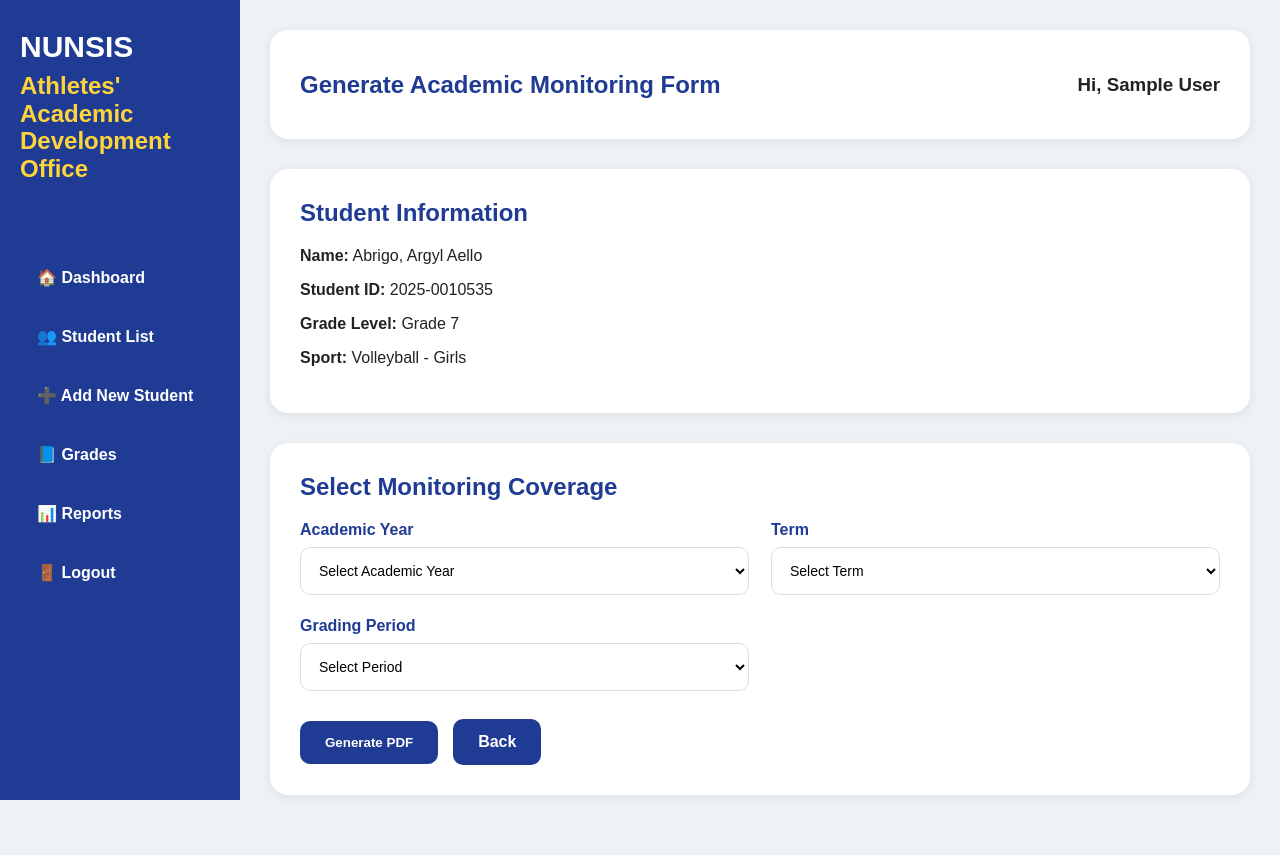
After one commit to villacarlosmathias/aado-athlete-monitoring, a Flask app: page /monitoring_form_filter/2025-0010535 in a window 1280 px wide. The commit adds this page. Run offline with Flask 3, Linux system fonts and the light colour scheme; the visitor is signed in with stand-in values (Sample User, id 1); data comes from the database, SQL or seed files in the repository; parts of the project's set-up code (start-up, migrations or seed data) failed here and were passed over.

Commit message:
Filter academic monitoring form by year term period

```diff
--- a/app.py
+++ b/app.py
@@ -1724,8 +1724,8 @@ def intervention_report():
 
     return response
 
-@app.route("/academic_monitoring_form/<student_id>")
-def academic_monitoring_form(student_id):
+@app.route("/monitoring_form_filter/<student_id>")
+def monitoring_form_filter(student_id):
 
     df = load_data()
     df = filter_data_by_role(df)
@@ -1740,6 +1740,66 @@ def academic_monitoring_form(student_id):
     student = student_records.iloc[0].to_dict()
     grade_level = str(student.get("Grade Level", ""))
 
+    academic_years = sorted(
+        student_records["Academic Year"]
+        .dropna()
+        .astype(str)
+        .unique()
+    )
+
+    terms = sorted(
+        student_records["Term"]
+        .dropna()
+        .astype(str)
+        .apply(normalize_term)
+        .unique()
+    )
+
+    if is_college(grade_level):
+        periods = ["Final"]
+    elif is_shs(grade_level):
+        periods = ["Midterm", "Final"]
+    else:
+        periods = ["Q1", "Q2", "Q3", "Q4"]
+
+    return render_template(
+        "monitoring_form_filter.html",
+        student=student,
+        academic_years=academic_years,
+        terms=terms,
+        periods=periods
+    )
+
+@app.route("/academic_monitoring_form/<student_id>")
+def academic_monitoring_form(student_id):
+
+    df = load_data()
+    df = filter_data_by_role(df)
+
+    student_records = df[
+        df["Student ID"].astype(str) == str(student_id)
+    ]
+
+    if student_records.empty:
+        return "Student not found"
+
+    student = student_records.iloc[0].to_dict()
+    grade_level = str(student.get("Grade Level", ""))
+
+    academic_year = request.args.get("academic_year", "")
+    term = request.args.get("term", "")
+    period = request.args.get("period", "")
+
+    if academic_year:
+        student_records = student_records[
+            student_records["Academic Year"].astype(str) == academic_year
+        ]
+
+    if term:
+        student_records = student_records[
+            student_records["Term"].astype(str).apply(normalize_term) == normalize_term(term)
+        ]
+
     case_no = generate_case_no(grade_level)
     current_date = datetime.now().strftime("%B %d, %Y")
     current_time = datetime.now().strftime("%I:%M %p")
@@ -1751,6 +1811,9 @@ def academic_monitoring_form(student_id):
         subject = get_subject(row)
 
         if is_college(grade_level):
+
+            if period != "Final":
+                continue
 
             final_grade = row.get("Final")
 
@@ -1767,56 +1830,53 @@ def academic_monitoring_form(student_id):
 
         elif is_shs(grade_level):
 
-            midterm = row.get("Midterm")
-            final = row.get("Final")
-
-            try:
-                if float(midterm) < 75:
-                    failed_records.append([
-                        subject,
-                        "Midterm",
-                        number_or_blank(midterm),
-                        "Failed Grade"
-                    ])
-            except:
-                pass
-
-            try:
-                if float(final) < 75:
-                    failed_records.append([
-                        subject,
-                        "Final",
-                        number_or_blank(final),
-                        "Failed Grade"
-                    ])
-            except:
-                pass
-
-        else:
-
-            quarters = [
-                ("Q1", row.get("Q1")),
-                ("Q2", row.get("Q2")),
-                ("Q3", row.get("Q3")),
-                ("Q4", row.get("Q4")),
-            ]
-
-            for quarter_name, grade in quarters:
+            if period == "Midterm":
+                grade = row.get("Midterm")
+
                 try:
                     if float(grade) < 75:
                         failed_records.append([
                             subject,
-                            quarter_name,
+                            "Midterm",
                             number_or_blank(grade),
                             "Failed Grade"
                         ])
                 except:
                     pass
 
+            elif period == "Final":
+                grade = row.get("Final")
+
+                try:
+                    if float(grade) < 75:
+                        failed_records.append([
+                            subject,
+                            "Final",
+                            number_or_blank(grade),
+                            "Failed Grade"
+                        ])
+                except:
+                    pass
+
+        else:
+
+            grade = row.get(period)
+
+            try:
+                if float(grade) < 75:
+                    failed_records.append([
+                        subject,
+                        period,
+                        number_or_blank(grade),
+                        "Failed Grade"
+                    ])
+            except:
+                pass
+
     if not failed_records:
         failed_records.append([
             "No failed subject found",
-            "-",
+            period if period else "-",
             "-",
             "For Monitoring Only"
         ])
@@ -1937,7 +1997,13 @@ def academic_monitoring_form(student_id):
             Paragraph("<b>Sport</b>", normal),
             Paragraph(str(show_value(student.get("Sports Events"))), normal),
             Paragraph("<b>Academic Year</b>", normal),
-            Paragraph(str(show_value(student.get("Academic Year"))), normal),
+            Paragraph(str(academic_year), normal),
+        ],
+        [
+            Paragraph("<b>Monitoring Coverage</b>", normal),
+            Paragraph(f"{academic_year} | {normalize_term(term)} | {period}", normal),
+            Paragraph("<b>Date / Time</b>", normal),
+            Paragraph(f"{current_date} - {current_time}", normal),
         ],
     ]
 
--- /dev/null
+++ b/templates/monitoring_form_filter.html
@@ -0,0 +1,101 @@
+<!DOCTYPE html>
+<html>
+<head>
+    <title>Generate Monitoring Form</title>
+    <link rel="stylesheet" href="{{ url_for('static', filename='style.css') }}">
+</head>
+
+<body>
+
+<div class="sidebar">
+    <div class="logo">
+        <h1>NUNSIS</h1>
+        <h2>Athletes' Academic Development Office</h2>
+    </div>
+
+    <div class="menu">
+        <a href="/">🏠 Dashboard</a>
+        <a href="/student_list">👥 Student List</a>
+        <a href="/add_student">➕ Add New Student</a>
+        <a href="/grades">📘 Grades</a>
+        <a href="/reports">📊 Reports</a>
+        <a href="/logout">🚪 Logout</a>
+    </div>
+</div>
+
+<div class="main">
+
+    <div class="topbar">
+        <h2>Generate Academic Monitoring Form</h2>
+        <h3>Hi, {{ session.get("fullname", session.get("username", "User")) }}</h3>
+    </div>
+
+    <div class="card">
+
+        <h2>Student Information</h2>
+
+        <p><b>Name:</b> {{ student["Full Name"] }}</p>
+        <p><b>Student ID:</b> {{ student["Student ID"] }}</p>
+        <p><b>Grade Level:</b> {{ student["Grade Level"] }}</p>
+        <p><b>Sport:</b> {{ student["Sports Events"] }}</p>
+
+    </div>
+
+    <div class="card">
+
+        <h2>Select Monitoring Coverage</h2>
+
+        <form method="GET" action="/academic_monitoring_form/{{ student['Student ID'] }}">
+
+            <div class="form-grid">
+
+                <div class="form-group">
+                    <label>Academic Year</label>
+                    <select name="academic_year" required>
+                        <option value="">Select Academic Year</option>
+                        {% for ay in academic_years %}
+                            <option value="{{ ay }}">{{ ay }}</option>
+                        {% endfor %}
+                    </select>
+                </div>
+
+                <div class="form-group">
+                    <label>Term</label>
+                    <select name="term" required>
+                        <option value="">Select Term</option>
+                        {% for term in terms %}
+                            <option value="{{ term }}">{{ term }}</option>
+                        {% endfor %}
+                    </select>
+                </div>
+
+                <div class="form-group">
+                    <label>Grading Period</label>
+                    <select name="period" required>
+                        <option value="">Select Period</option>
+                        {% for period in periods %}
+                            <option value="{{ period }}">{{ period }}</option>
+                        {% endfor %}
+                    </select>
+                </div>
+
+            </div>
+
+            <div class="form-actions">
+                <button class="btn" type="submit">
+                    Generate PDF
+                </button>
+
+                <a href="/student_list" class="btn">
+                    Back
+                </a>
+            </div>
+
+        </form>
+
+    </div>
+
+</div>
+
+</body>
+</html>
--- a/templates/student_list.html
+++ b/templates/student_list.html
@@ -145,7 +145,7 @@
                             </a>
 
                             <a class="table-btn edit-btn"
-                                href="/academic_monitoring_form/{{ row['Student ID'] }}">
+                                href="/monitoring_form_filter/{{ row['Student ID'] }}">
                                     Monitoring Form
                             </a>
 
```
